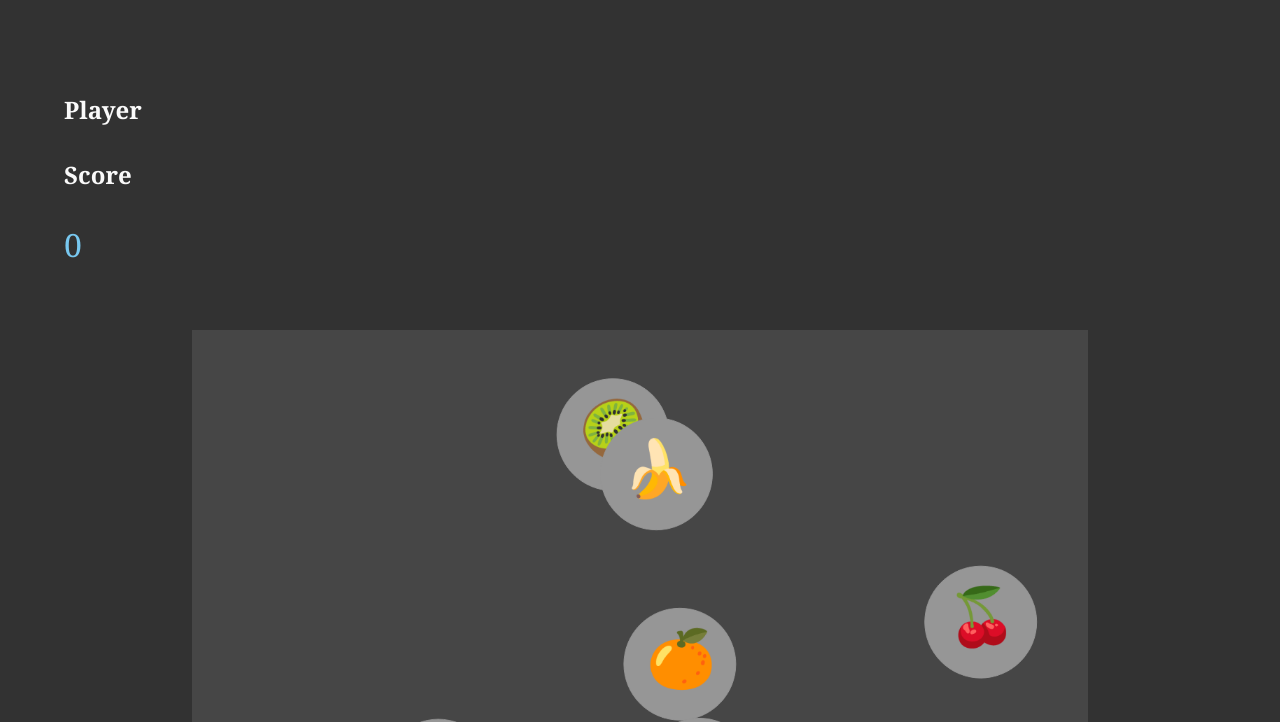
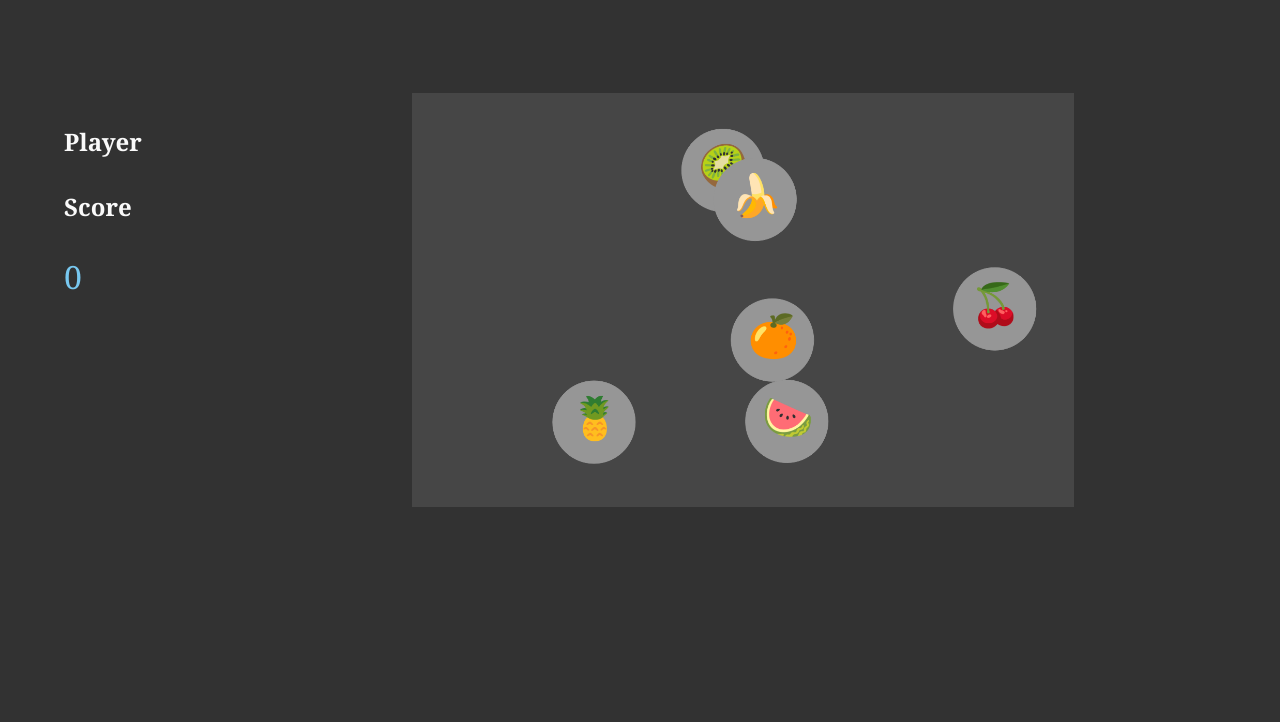
Before and after one commit to eladkap/arcavia, a plain HTML site: page arc-frontend/bubble-popper-game.html in a window 1280 px wide. Shown: the part 78-800 px from the top of the page. Drawn offline with Linux system fonts and the light colour scheme.

Commit message:
arrange score and canvas layout

```diff
--- a/arc-frontend/bubble-popper-game.html
+++ b/arc-frontend/bubble-popper-game.html
@@ -14,16 +14,21 @@
         </h3>
     </div>
 
-    <div style="display: block; margin: 4rem">
-        <h4>Player</h4>
+    <div style="display: flex; justify-content: space-around;">
+        <div style="display: block; margin: 4rem">
+            <h4>Player</h4>
 
-        <h4 color="var(--game-states-header-color)">Score</h4>
-        <p id="score"></p>
+            <h4 color="var(--game-states-header-color)">Score</h4>
+            <p id="score"></p>
+        </div>
 
+        <div style="display: block; margin: 4rem">
+            <canvas id="bubble-popper-canvas" class="bubble-popper-canvas">
+            </canvas>
+        </div>
     </div>
 
-    <canvas id="bubble-popper-canvas" class="bubble-popper-canvas">
-    </canvas>
+
 
     <script type="text/javascript" src="js/lib/vector.js"></script>
     <script type="text/javascript" src="js/settings.js"></script>
```
